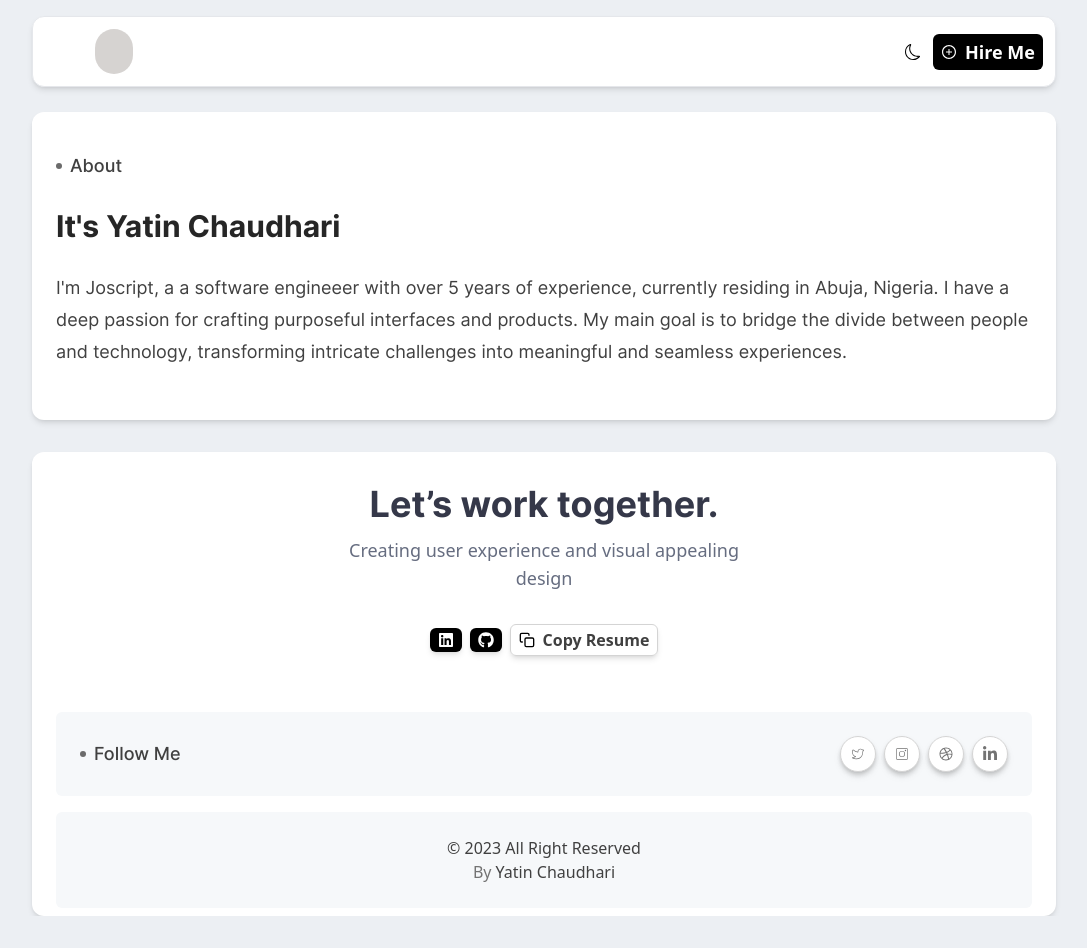
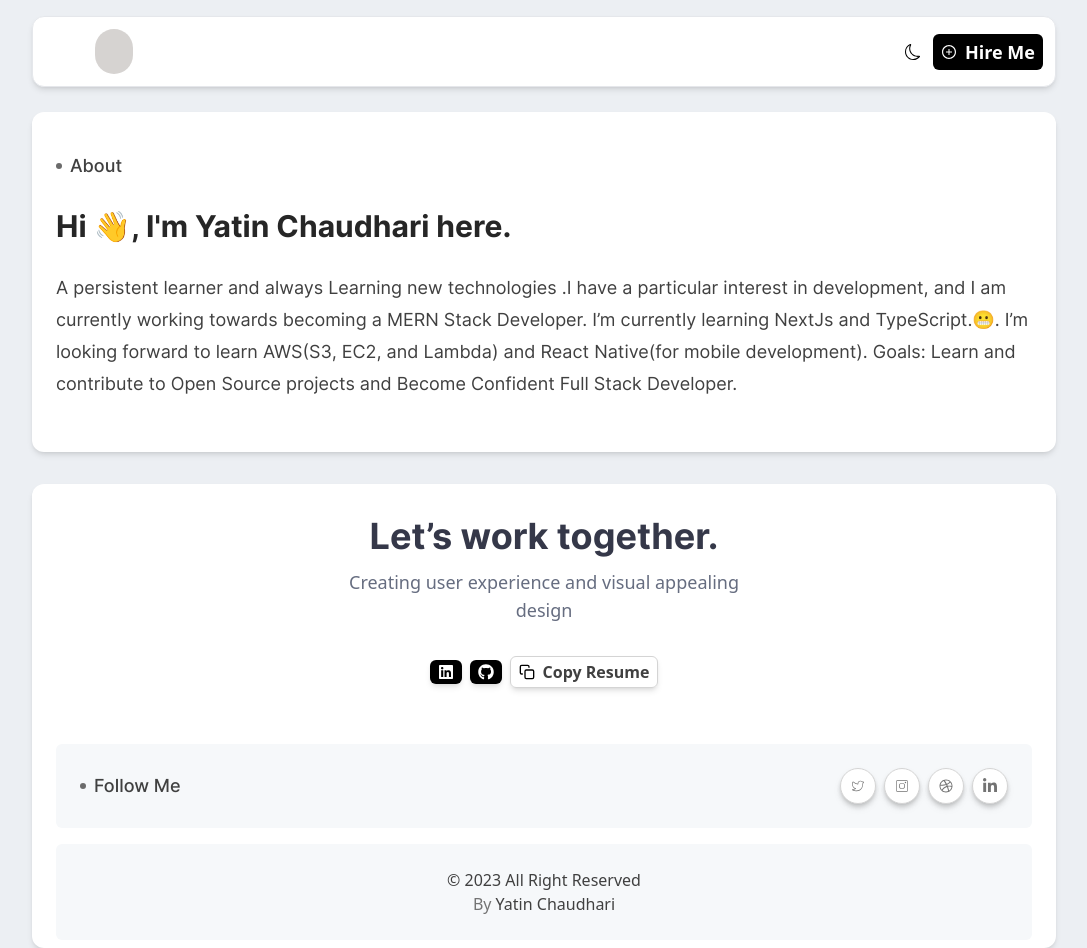
Before and after one commit to YatinDevs/tin-portfolio-nextjs, a Next.js app: page /about in a window 1280 px wide. Shown: the whole page, without its empty margins (96-1183 px from the left). Before the commit the page ends 916 px from the top, so only its background shows below. Built offline with nearby package versions, Linux system fonts and the light colour scheme; some icons are missing.

Commit message:
abouttme

```diff
--- a/app/about/page.jsx
+++ b/app/about/page.jsx
@@ -51,7 +51,7 @@ function page() {
 
         <div>
           <h1 className="text-3xl font-InterBo mt-7 my-3 dark:text-white text-neutral-800">
-            It's Yatin Chaudhari
+            Hi 👋, I'm Yatin Chaudhari here.
           </h1>
           <motion.p
             initial={{ y: 100, opacity: 0 }}
@@ -62,12 +62,13 @@ function page() {
             }}
             className="text-neutral-700 text-lg my-7 leading-8 font-InterRe dark:text-[#C0C0C0]"
           >
-            I'm Joscript, a a software engineeer with over 5 years of
-            experience, currently residing in Abuja, Nigeria. I have a deep
-            passion for crafting purposeful interfaces and products. My main
-            goal is to bridge the divide between people and technology,
-            transforming intricate challenges into meaningful and seamless
-            experiences.
+            A persistent learner and always Learning new technologies .I have a
+            particular interest in development, and I am currently working
+            towards becoming a MERN Stack Developer. I’m currently learning
+            NextJs and TypeScript.😬. I’m looking forward to learn AWS(S3, EC2,
+            and Lambda) and React Native(for mobile development). Goals: Learn
+            and contribute to Open Source projects and Become Confident Full
+            Stack Developer.
           </motion.p>
         </div>
       </div>
```
